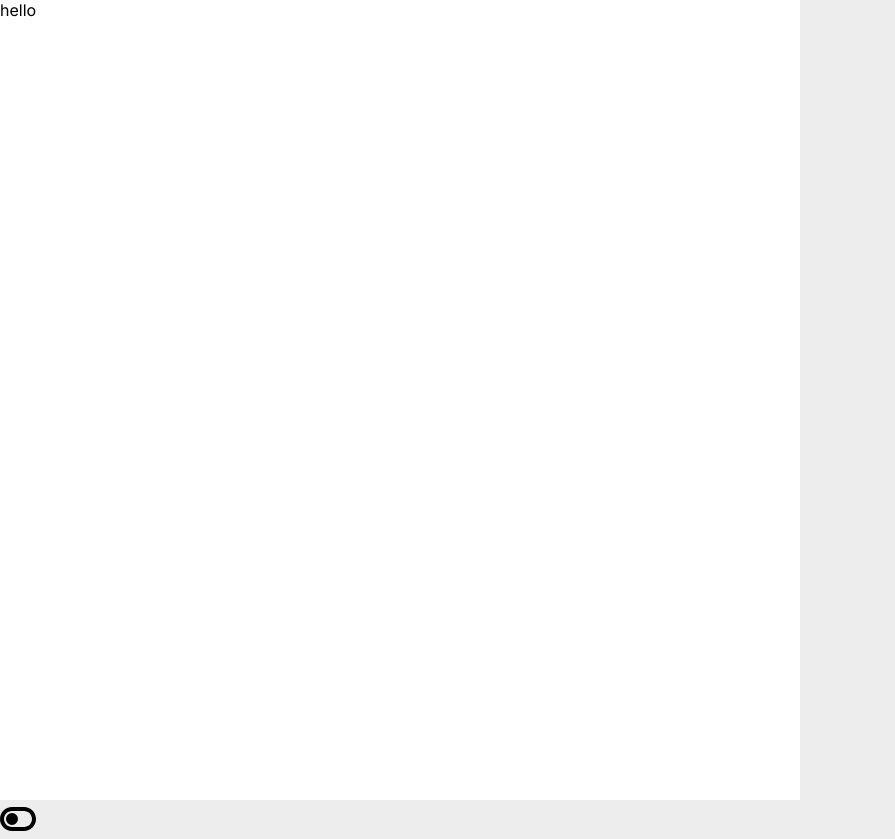
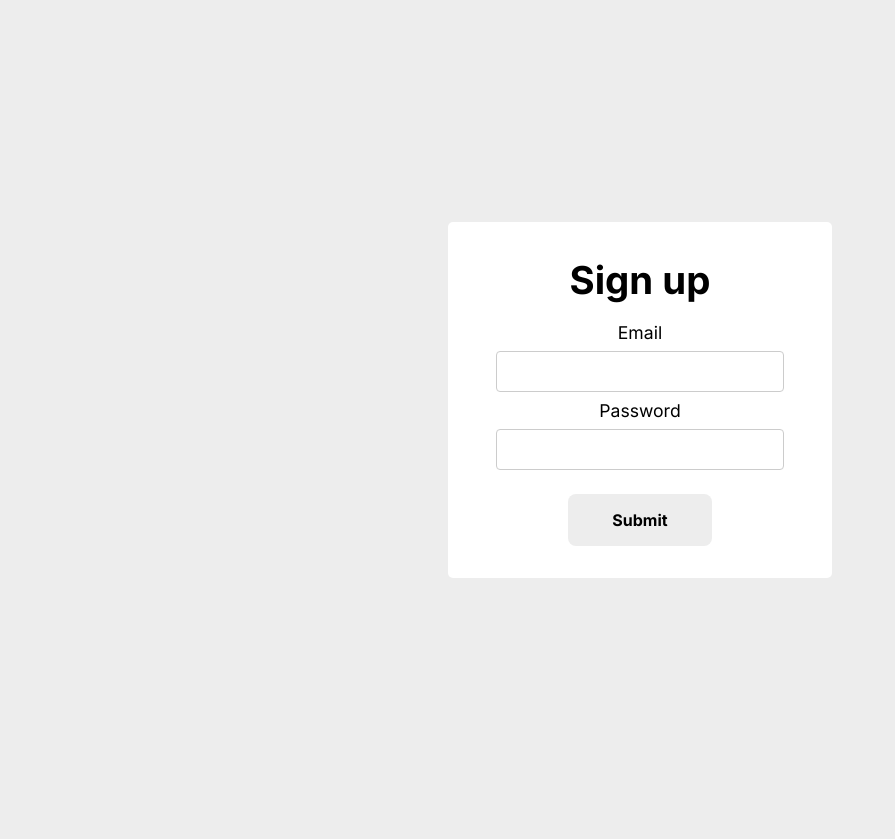
Before and after one commit to kubaluk/firebase, a React (Create React App) app: page /signup in a window 1280 px wide. Shown: the whole page, without its empty margins (0-895 px from the left). After the commit the page ends 800 px from the top, so only its background shows below. Built offline with nearby package versions, Linux system fonts and the light colour scheme.

Commit message:
added login formik boiler plate and styling

```diff
--- a/package.json
+++ b/package.json
@@ -10,6 +10,7 @@
     "@testing-library/react": "^13.1.1",
     "@testing-library/user-event": "^13.5.0",
     "firebase": "^9.6.11",
+    "formik": "^2.2.9",
     "react": "^18.0.0",
     "react-dom": "^18.0.0",
     "react-router-dom": "^6.3.0",
--- a/src/Components/Dashboard/Dashboard.js
+++ b/src/Components/Dashboard/Dashboard.js
@@ -1,9 +1,10 @@
+import { Link } from "react-router-dom";
 
 
 function Dashboard(){
   return (
     <>
-      sup
+      <Link to='/signup'>Sign up</Link>
     </>
   )
 }
--- a/src/Components/Signup/Signup.js
+++ b/src/Components/Signup/Signup.js
@@ -1,14 +1,13 @@
 import React from 'react'
 import { StyledSignup } from '../../Styles/StyledSignup'
-import ThemeButton from '../ThemeButton/ThemeButton'
+import SignupForm from './SingupForm'
 
 function Signup(){
   return (
     <>
       <StyledSignup>
-        hello
+        <SignupForm />
       </StyledSignup>
-      <ThemeButton />
     </>
   )
 }
--- /dev/null
+++ b/src/Components/Signup/SingupForm.js
@@ -0,0 +1,64 @@
+import React from 'react';
+import { Formik } from 'formik';
+import { Label, Input, StyledForm, StyledSubmit } from '../../Styles/StyledForm'
+
+const SignupForm = () => (
+  <div>
+    <Formik
+      initialValues={{ email: '', password: '' }}
+      validate={values => {
+        const errors = {};
+        if (!values.email) {
+          errors.email = 'Required';
+        } else if (
+          !/^[A-Z0-9._%+-]+@[A-Z0-9.-]+\.[A-Z]{2,}$/i.test(values.email)
+        ) {
+          errors.email = 'Invalid email address';
+        }
+        return errors;
+      }}
+      onSubmit={(values, { setSubmitting }) => {
+        setTimeout(() => {
+          alert(JSON.stringify(values, null, 2));
+          setSubmitting(false);
+        }, 400);
+      }}
+    >
+      {({
+        values,
+        errors,
+        touched,
+        handleChange,
+        handleBlur,
+        handleSubmit,
+        isSubmitting,
+      }) => (
+        <form onSubmit={handleSubmit}>
+          <Label>Email</Label>
+          <Input
+            type="email"
+            name="email"
+            onChange={handleChange}
+            onBlur={handleBlur}
+            value={values.email}
+          />
+          {errors.email && touched.email && errors.email}
+          <Label>Password</Label>
+          <Input
+            type="password"
+            name="password"
+            onChange={handleChange}
+            onBlur={handleBlur}
+            value={values.password}
+          />
+          {errors.password && touched.password && errors.password}
+          <StyledSubmit type="submit" disabled={isSubmitting}>
+            Submit
+          </StyledSubmit>
+        </form>
+      )}
+    </Formik>
+  </div>
+);
+
+export default SignupForm;
--- /dev/null
+++ b/src/Styles/Centered.js
@@ -0,0 +1,10 @@
+import styled from 'styled-components'
+
+const Centered = styled.div`
+  display: flex;
+  align-items: center;
+  justify-content: center;
+  height: 100vh;
+`
+
+export default Centered
--- a/src/Styles/GlobalStyles.js
+++ b/src/Styles/GlobalStyles.js
@@ -7,6 +7,7 @@ const GlobalStyles = createGlobalStyle`
     font-family: Inter, sans-serif;
     color: ${props => props.theme.font};
     background-color: ${props => props.theme.background};
+    font-size: 16px;
   }
 `
 
--- /dev/null
+++ b/src/Styles/StyledForm.js
@@ -0,0 +1,41 @@
+import styled from 'styled-components'
+
+const StyledForm = styled.div`
+  padding: 1rem;
+  display: flex;
+  flex-direction: column;
+  gap: 1rem;
+`
+
+const Label = styled.label`
+  display: block;
+  font-size: clamp(1rem, 2vw, 1.1rem);
+  text-align: center;
+`
+
+const StyledSubmit = styled.button`
+  display: block;
+  padding: 1rem;
+  width: max(50%, 6rem);
+  margin: 1rem auto;
+
+  font-family: Inter, sans-serif;
+  font-weight: 700;
+  font-size: 1rem;
+  color: ${props => props.theme.font};
+  background-color: ${props => props.theme.background};
+  border: none;
+  border-radius: 0.5rem;
+`
+
+const Input = styled.input`
+  width: max(100%, 10rem);
+  padding: 0.75rem 1.25rem;
+  margin: 0.5rem 0;
+  display: inline-block;
+  border: 1px solid #ccc;
+  border-radius: 4px;
+  box-sizing: border-box;
+`
+
+export { Label, Input, StyledForm, StyledSubmit }
--- a/src/Styles/StyledSignup.js
+++ b/src/Styles/StyledSignup.js
@@ -1,9 +1,31 @@
 import styled from 'styled-components'
+import Centered from './Centered'
+import { StyledForm } from './StyledForm'
 
-const StyledSignup = styled.div`
+const Card = styled.div`
+  width: min(20rem, 75%);
   background-color: ${props => props.theme.main};
-  width: 50em;
-  height: 50em;
+  border-radius: 5px;
+  display: flex;
+  flex-direction: column;
+  padding: 2rem 2rem 0;
 `
 
+const Title = styled.h1`
+  font-size: clamp(2rem, 3vw, 4rem);
+  text-align: center;
+  line-height: 0;
+`
+
+const StyledSignup = ({children}) => (
+  <Centered>
+    <Card>
+      <Title>Sign up</Title>
+      <StyledForm>
+        {children}
+      </StyledForm>
+    </Card>
+  </Centered>
+)
+
 export { StyledSignup }
```
Also changed, not shown: 1 other file (tests, documents, lock files or other folders).
